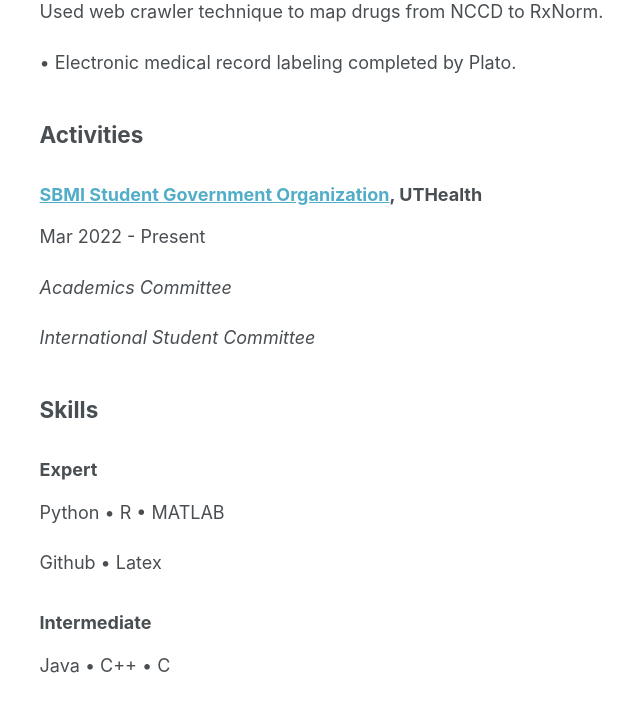
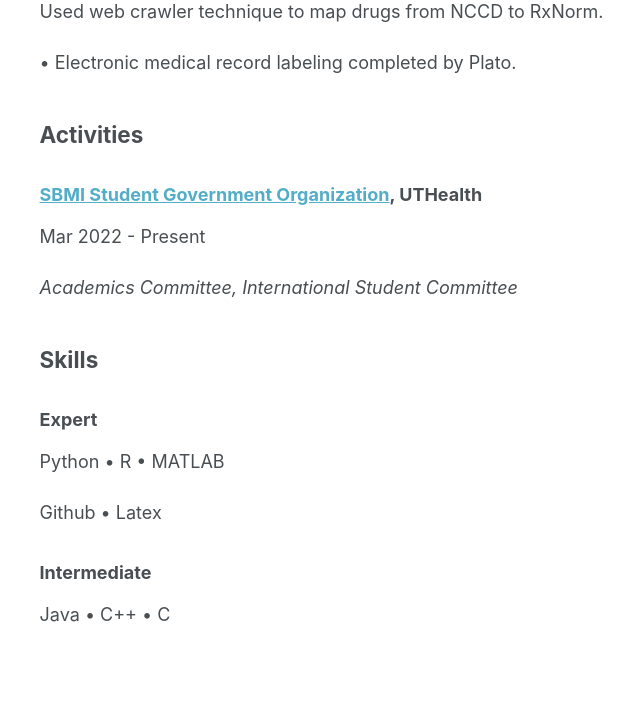
Before and after one commit to BingyuMao/BingyuMao.github.io, a Jekyll site: the page built from _pages/cv.md, in a window 1280 px wide and 900 px high, scrolled down 2232 px. Shown: the top 712 px of the window, without its empty margins (242-882 px from the left). Built offline with Jekyll 4.4.1, drawn with Linux system fonts in a browser that asks for light colours.

Commit message:
Update cv.md

```diff
--- a/_pages/cv.md
+++ b/_pages/cv.md
@@ -91,9 +91,7 @@ Used web crawler technique to map drugs from NCCD to RxNorm.
 
 Mar 2022 - Present
 
-*Academics Committee*
-
-*International Student Committee*
+*Academics Committee, International Student Committee*
 
 ## Skills
 
```
